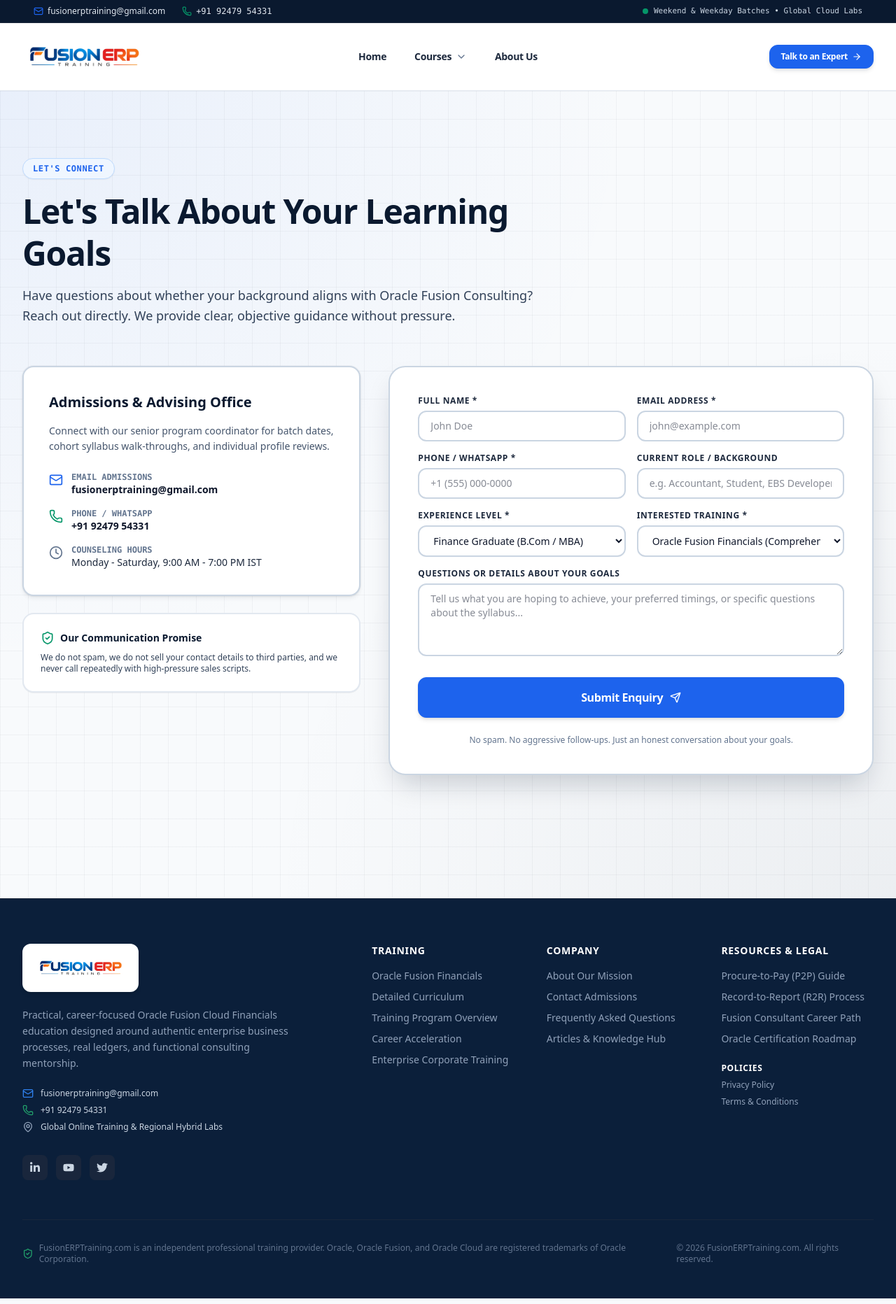
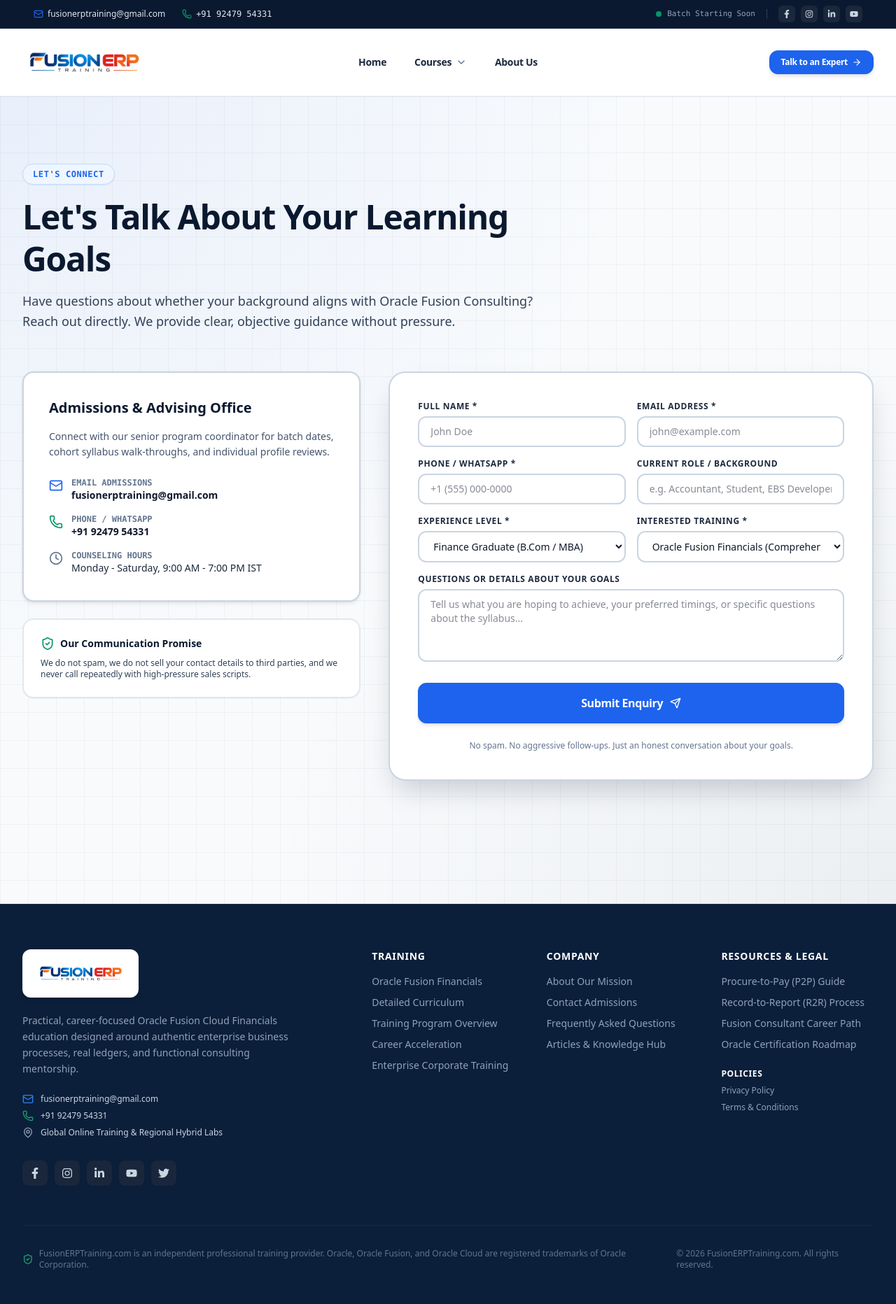
Before and after one commit to ahswebdev2927/Fusion-erp, a Next.js app: page /contact in a window 1280 px wide. Shown: the whole page at 70% size. Built offline with nearby package versions, Linux system fonts and the light colour scheme.

Commit message:
Add Facebook and Instagram links with React Icons to header strip and footer

```diff
--- a/components/layout/Footer.tsx
+++ b/components/layout/Footer.tsx
@@ -1,7 +1,7 @@
 import React from "react";
 import Link from "next/link";
 import { Layers, Mail, Phone, MapPin, ShieldCheck } from "lucide-react";
-import { FaLinkedinIn, FaYoutube, FaTwitter } from "react-icons/fa";
+import { FaFacebookF, FaInstagram, FaLinkedinIn, FaYoutube, FaTwitter } from "react-icons/fa";
 import Container from "@/components/ui/Container";
 import { footerLinks } from "@/lib/navigation";
 import { siteConfig } from "@/lib/site-config";
@@ -50,13 +50,35 @@
               </div>
             </div>
 
-            <div className="flex items-center gap-3 pt-4">
+            {/* Social Media Links */}
+            <div className="flex items-center gap-2.5 pt-4">
+              <a
+                href={siteConfig.social.facebook}
+                target="_blank"
+                rel="noreferrer"
+                className="w-9 h-9 rounded-lg bg-slate-800/80 hover:bg-[#1877F2] text-slate-300 hover:text-white flex items-center justify-center transition-all hover:scale-105 shadow-xs"
+                aria-label="Facebook page"
+                title="Facebook"
+              >
+                <FaFacebookF className="w-4 h-4" />
+              </a>
+              <a
+                href={siteConfig.social.instagram}
+                target="_blank"
+                rel="noreferrer"
+                className="w-9 h-9 rounded-lg bg-slate-800/80 hover:bg-gradient-to-tr hover:from-[#F58529] hover:via-[#DD2A7B] hover:to-[#8134AF] text-slate-300 hover:text-white flex items-center justify-center transition-all hover:scale-105 shadow-xs"
+                aria-label="Instagram profile"
+                title="Instagram"
+              >
+                <FaInstagram className="w-4 h-4" />
+              </a>
               <a
                 href={siteConfig.social.linkedin}
                 target="_blank"
                 rel="noreferrer"
-                className="w-9 h-9 rounded-lg bg-slate-800/80 hover:bg-[#1769E0] text-slate-300 hover:text-white flex items-center justify-center transition-colors"
+                className="w-9 h-9 rounded-lg bg-slate-800/80 hover:bg-[#0A66C2] text-slate-300 hover:text-white flex items-center justify-center transition-all hover:scale-105 shadow-xs"
                 aria-label="LinkedIn profile"
+                title="LinkedIn"
               >
                 <FaLinkedinIn className="w-4 h-4" />
               </a>
@@ -64,8 +86,9 @@
                 href={siteConfig.social.youtube}
                 target="_blank"
                 rel="noreferrer"
-                className="w-9 h-9 rounded-lg bg-slate-800/80 hover:bg-[#1769E0] text-slate-300 hover:text-white flex items-center justify-center transition-colors"
+                className="w-9 h-9 rounded-lg bg-slate-800/80 hover:bg-[#FF0000] text-slate-300 hover:text-white flex items-center justify-center transition-all hover:scale-105 shadow-xs"
                 aria-label="YouTube Channel"
+                title="YouTube"
               >
                 <FaYoutube className="w-4 h-4" />
               </a>
@@ -73,8 +96,9 @@
                 href={siteConfig.social.twitter}
                 target="_blank"
                 rel="noreferrer"
-                className="w-9 h-9 rounded-lg bg-slate-800/80 hover:bg-[#1769E0] text-slate-300 hover:text-white flex items-center justify-center transition-colors"
+                className="w-9 h-9 rounded-lg bg-slate-800/80 hover:bg-[#1D9BF0] text-slate-300 hover:text-white flex items-center justify-center transition-all hover:scale-105 shadow-xs"
                 aria-label="Twitter profile"
+                title="Twitter"
               >
                 <FaTwitter className="w-4 h-4" />
               </a>
--- a/components/layout/Navbar.tsx
+++ b/components/layout/Navbar.tsx
@@ -4,6 +4,7 @@
 import Link from "next/link";
 import { usePathname } from "next/navigation";
 import { Menu, X, ArrowRight, ChevronDown, Mail, Phone, Sparkles } from "lucide-react";
+import { FaFacebookF, FaInstagram, FaLinkedinIn, FaYoutube } from "react-icons/fa";
 import Container from "@/components/ui/Container";
 import Button from "@/components/ui/Button";
 import { siteConfig } from "@/lib/site-config";
@@ -67,10 +68,58 @@
               </a>
             </div>
 
-            {/* Right: Batch info badge */}
-            <div className="hidden md:flex items-center gap-2 text-[11px] text-slate-300 font-mono">
-              <span className="w-2 h-2 rounded-full bg-[#059669] animate-pulse" />
-              <span>Weekend & Weekday Batches • Global Cloud Labs</span>
+            {/* Right: Batch info badge + Social Media Links */}
+            <div className="flex items-center gap-3 sm:gap-4 text-[11px] text-slate-300">
+              <div className="hidden md:flex items-center gap-2 font-mono text-slate-400">
+                <span className="w-2 h-2 rounded-full bg-[#059669] animate-pulse" />
+                <span>Batch Starting Soon</span>
+              </div>
+
+              <div className="hidden md:block w-px h-3.5 bg-slate-700" />
+
+              {/* Social icons */}
+              <div className="flex items-center gap-2">
+                <a
+                  href={siteConfig.social.facebook}
+                  target="_blank"
+                  rel="noopener noreferrer"
+                  className="w-6 h-6 rounded-md bg-slate-800/90 hover:bg-[#1877F2] text-slate-300 hover:text-white flex items-center justify-center transition-all hover:scale-110"
+                  aria-label="Follow us on Facebook"
+                  title="Facebook"
+                >
+                  <FaFacebookF className="w-3 h-3" />
+                </a>
+                <a
+                  href={siteConfig.social.instagram}
+                  target="_blank"
+                  rel="noopener noreferrer"
+                  className="w-6 h-6 rounded-md bg-slate-800/90 hover:bg-gradient-to-tr hover:from-[#F58529] hover:via-[#DD2A7B] hover:to-[#8134AF] text-slate-300 hover:text-white flex items-center justify-center transition-all hover:scale-110"
+                  aria-label="Follow us on Instagram"
+                  title="Instagram"
+                >
+                  <FaInstagram className="w-3 h-3" />
+                </a>
+                <a
+                  href={siteConfig.social.linkedin}
+                  target="_blank"
+                  rel="noopener noreferrer"
+                  className="w-6 h-6 rounded-md bg-slate-800/90 hover:bg-[#0A66C2] text-slate-300 hover:text-white flex items-center justify-center transition-all hover:scale-110"
+                  aria-label="Connect on LinkedIn"
+                  title="LinkedIn"
+                >
+                  <FaLinkedinIn className="w-3 h-3" />
+                </a>
+                <a
+                  href={siteConfig.social.youtube}
+                  target="_blank"
+                  rel="noopener noreferrer"
+                  className="w-6 h-6 rounded-md bg-slate-800/90 hover:bg-[#FF0000] text-slate-300 hover:text-white flex items-center justify-center transition-all hover:scale-110"
+                  aria-label="Subscribe on YouTube"
+                  title="YouTube"
+                >
+                  <FaYoutube className="w-3 h-3" />
+                </a>
+              </div>
             </div>
           </div>
         </Container>
@@ -350,6 +399,46 @@
                 <div>📞 {siteConfig.contact.phone}</div>
                 <div className="text-[11px] text-slate-500">{siteConfig.contact.email}</div>
               </div>
+
+              {/* Social links in mobile menu */}
+              <div className="flex items-center justify-center gap-3 pt-2">
+                <a
+                  href={siteConfig.social.facebook}
+                  target="_blank"
+                  rel="noopener noreferrer"
+                  className="w-8 h-8 rounded-lg bg-slate-100 hover:bg-[#1877F2] text-slate-600 hover:text-white flex items-center justify-center transition-colors shadow-xs"
+                  aria-label="Facebook"
+                >
+                  <FaFacebookF className="w-3.5 h-3.5" />
+                </a>
+                <a
+                  href={siteConfig.social.instagram}
+                  target="_blank"
+                  rel="noopener noreferrer"
+                  className="w-8 h-8 rounded-lg bg-slate-100 hover:bg-[#E4405F] text-slate-600 hover:text-white flex items-center justify-center transition-colors shadow-xs"
+                  aria-label="Instagram"
+                >
+                  <FaInstagram className="w-3.5 h-3.5" />
+                </a>
+                <a
+                  href={siteConfig.social.linkedin}
+                  target="_blank"
+                  rel="noopener noreferrer"
+                  className="w-8 h-8 rounded-lg bg-slate-100 hover:bg-[#0A66C2] text-slate-600 hover:text-white flex items-center justify-center transition-colors shadow-xs"
+                  aria-label="LinkedIn"
+                >
+                  <FaLinkedinIn className="w-3.5 h-3.5" />
+                </a>
+                <a
+                  href={siteConfig.social.youtube}
+                  target="_blank"
+                  rel="noopener noreferrer"
+                  className="w-8 h-8 rounded-lg bg-slate-100 hover:bg-[#FF0000] text-slate-600 hover:text-white flex items-center justify-center transition-colors shadow-xs"
+                  aria-label="YouTube"
+                >
+                  <FaYoutube className="w-3.5 h-3.5" />
+                </a>
+              </div>
             </div>
           </div>
         </div>
--- a/lib/site-config.ts
+++ b/lib/site-config.ts
@@ -12,6 +12,8 @@
     location: "Global Online Training & Regional Hybrid Labs",
   },
   social: {
+    facebook: "https://www.facebook.com/fusionerptraining",
+    instagram: "https://www.instagram.com/fusionerptraining/",
     linkedin: "https://linkedin.com/company/fusion-erp-training",
     youtube: "https://youtube.com/@fusionerptraining",
     twitter: "https://twitter.com/fusionerpcloud",
```
